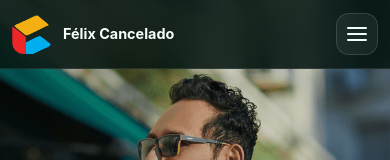
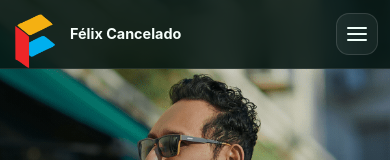
Before and after one commit to felixcancelado-sys/felixcancelado-web, a React (Vite) app: page / in a window 390 px wide. Shown: the top 160 px of the page. Built offline with nearby package versions, Linux system fonts and the light colour scheme.

Commit message:
Corrige recorte del logo en header

```diff
--- a/src/App.css
+++ b/src/App.css
@@ -36,18 +36,18 @@
 }
 
 .brand-mark {
-  width: 48px;
-  height: 48px;
+  width: 56px;
+  height: 56px;
   display: grid;
   place-items: center;
   flex: 0 0 auto;
-  overflow: hidden;
+  padding: 4px;
   border: 0;
-  border-radius: 13px;
+  border-radius: 0;
   background: transparent;
+  overflow: visible;
   box-shadow: none;
 }
-
 .brand-mark img {
   width: 100%;
   height: 100%;
@@ -677,9 +677,10 @@
   }
 
   .brand-mark {
-    width: 39px;
-    height: 39px;
-    border-radius: 12px;
+    width: 46px;
+    height: 46px;
+    padding: 3px;
+    border-radius: 0;
   }
 
   .brand-copy small {
```
